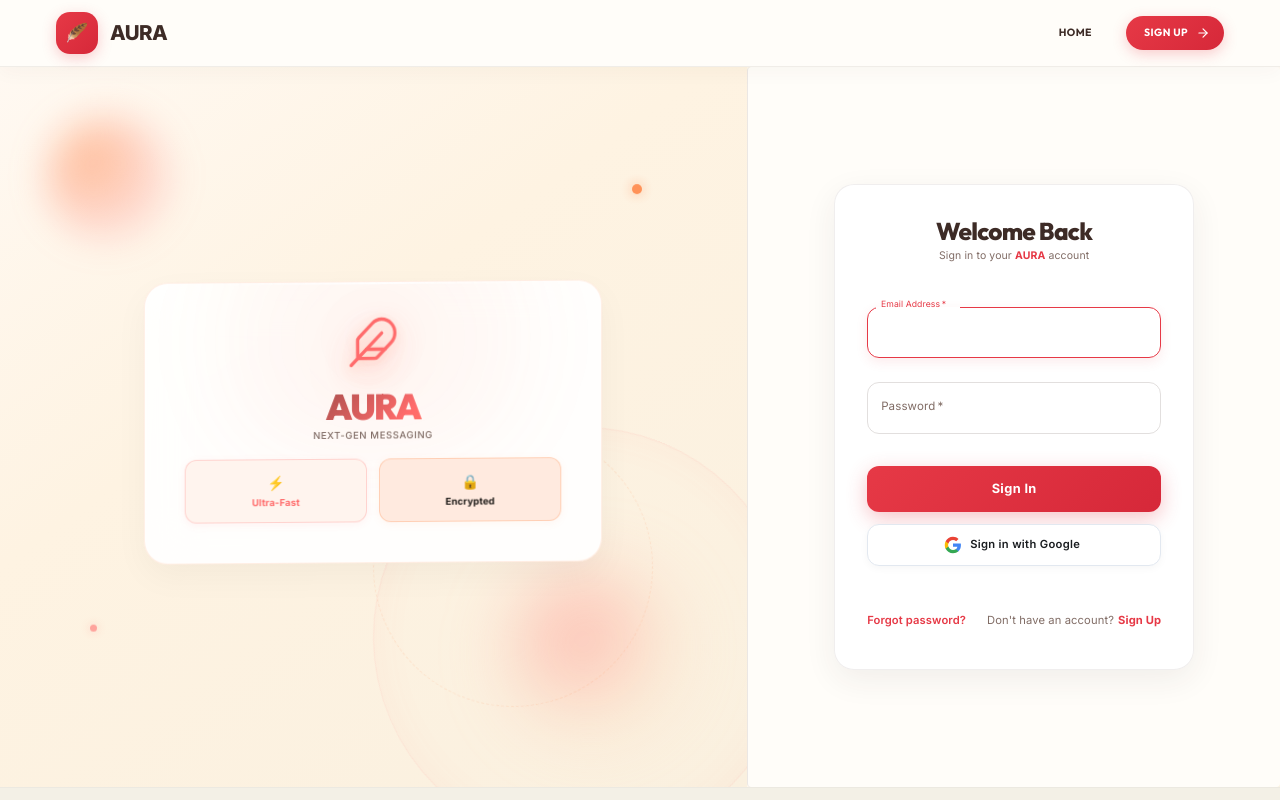
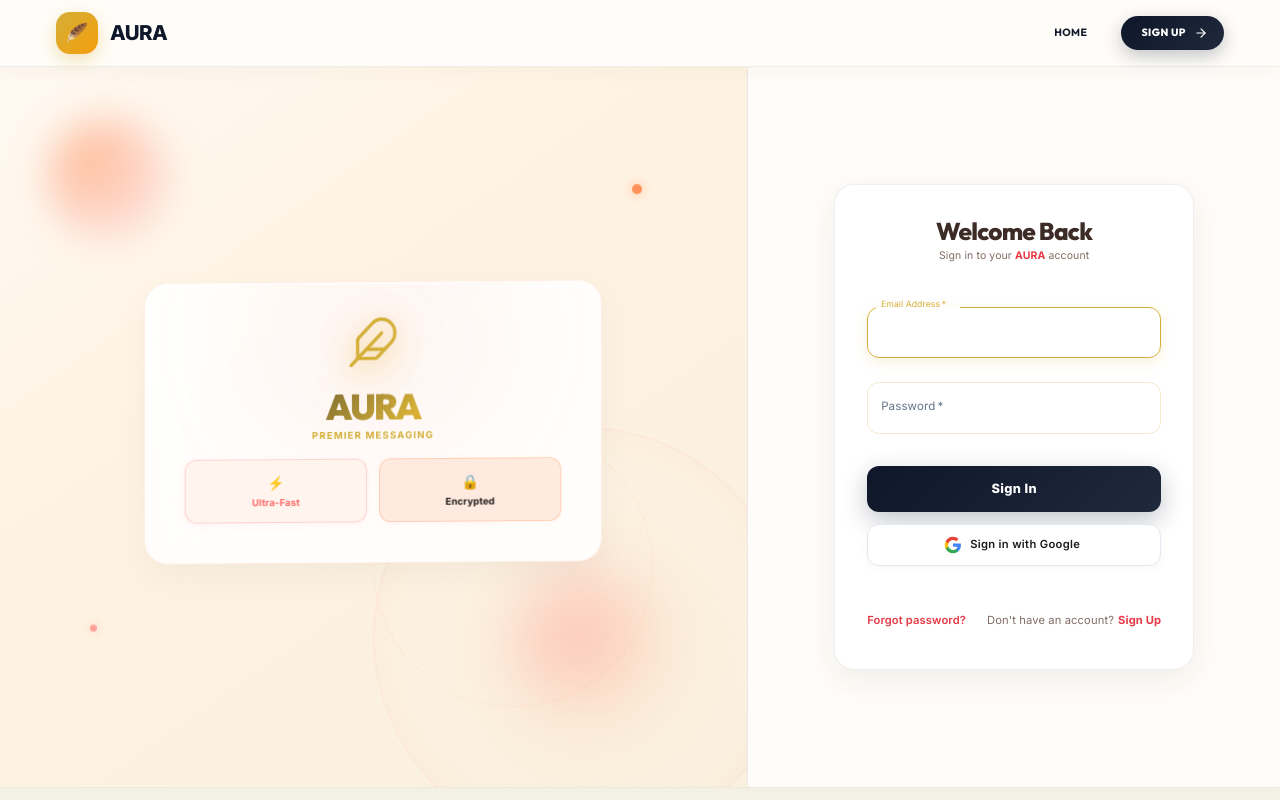
Before and after one commit to vivekgohil09/Aura, a React (Vite) app in the folder frontend/: page /login in a window 1280 px wide. Shown: the top 800 px of the page. Built offline with nearby package versions, Linux system fonts and the light colour scheme; no server answers.

Commit message:
Harmonize top Header navigation bar with Premier Gold & Obsidian theme

```diff
--- a/frontend/src/components/Header.jsx
+++ b/frontend/src/components/Header.jsx
@@ -48,11 +48,11 @@
                     width: 42,
                     height: 42,
                     borderRadius: '14px',
-                    background: 'linear-gradient(135deg, #E63946 0%, #d62839 100%)',
+                    background: 'linear-gradient(135deg, #D4AF37 0%, #F59E0B 100%)',
                     display: 'flex',
                     alignItems: 'center',
                     justifyContent: 'center',
-                    boxShadow: '0 4px 14px rgba(230, 57, 70, 0.25)'
+                    boxShadow: '0 6px 18px rgba(212, 175, 55, 0.35)'
                   }}
                 >
                   <span style={{ fontSize: '1.4rem', color: '#FFFFFF' }}>🪶</span>
@@ -64,10 +64,10 @@
                   component="span"
                   sx={{
                     fontFamily: "'Outfit', sans-serif",
-                    fontWeight: 800,
+                    fontWeight: 900,
                     fontSize: '1.6rem',
                     letterSpacing: '-0.03em',
-                    color: '#3D2B26',
+                    color: '#0F172A',
                     display: 'block',
                     lineHeight: 1
                   }}
@@ -85,7 +85,7 @@
                   to="/aura"
                   style={{
                     background: 'transparent',
-                    color: '#3D2B26',
+                    color: '#0F172A',
                     fontFamily: "'Outfit', sans-serif",
                     fontWeight: 700,
                     fontSize: '0.82rem',
@@ -107,20 +107,18 @@
                   to={isLogin ? '/signup' : '/login'}
                   endIcon={<ArrowRight size={14} />}
                   style={{
-                    background: isLogin
-                      ? 'linear-gradient(135deg, #E63946 0%, #d62839 100%)'
-                      : 'rgba(230, 57, 70, 0.08)',
-                    color: isLogin ? '#FFFFFF' : '#E63946',
-                    border: isLogin ? 'none' : '1.5px solid rgba(230, 57, 70, 0.3)',
+                    background: 'linear-gradient(135deg, #0F172A 0%, #1E293B 100%)',
+                    color: '#FFFFFF',
+                    border: 'none',
                     fontFamily: "'Outfit', sans-serif",
-                    fontWeight: 700,
+                    fontWeight: 800,
                     fontSize: '0.82rem',
                     letterSpacing: '0.04em',
                     textTransform: 'uppercase',
                     whiteSpace: 'nowrap',
-                    padding: '8px 18px',
+                    padding: '8px 20px',
                     borderRadius: '99px',
-                    boxShadow: isLogin ? '0 4px 14px rgba(230, 57, 70, 0.25)' : 'none',
+                    boxShadow: '0 6px 18px rgba(15, 23, 42, 0.25)',
                     minWidth: 0
                   }}
                 >
--- a/frontend/src/pages/LoginPage.jsx
+++ b/frontend/src/pages/LoginPage.jsx
@@ -492,11 +492,11 @@
                     alignItems: 'center',
                     justifyContent: 'center',
                     margin: '0 auto 1rem auto',
-                    filter: 'drop-shadow(0 10px 20px rgba(255, 107, 107, 0.5)) drop-shadow(0 3px 6px rgba(255, 142, 83, 0.3))',
+                    filter: 'drop-shadow(0 10px 24px rgba(212, 175, 55, 0.5)) drop-shadow(0 4px 10px rgba(245, 158, 11, 0.3))',
                     transformStyle: 'preserve-3d'
                   }}
                 >
-                  <Feather size={54} color="#FF6B6B" strokeWidth={1.5} />
+                  <Feather size={54} color="#D4AF37" strokeWidth={1.5} />
                 </motion.div>
 
                 <h1 style={{
@@ -505,12 +505,12 @@
                   marginBottom: '0.35rem',
                   fontWeight: 900,
                   fontFamily: "'Outfit', sans-serif",
-                  background: 'linear-gradient(135deg, #3D2B26 0%, #FF6B6B 60%, #FF8E53 100%)',
+                  background: 'linear-gradient(135deg, #0F172A 0%, #D4AF37 60%, #F59E0B 100%)',
                   WebkitBackgroundClip: 'text',
                   WebkitTextFillColor: 'transparent',
                   letterSpacing: '-0.05em'
                 }}>AURA</h1>
-                <p style={{ color: '#806C65', fontFamily: "'Inter', sans-serif", fontWeight: 500, fontSize: '0.75rem', marginBottom: '1.2rem', letterSpacing: '0.06em', textTransform: 'uppercase' }}>Next-Gen Messaging</p>
+                <p style={{ color: '#D4AF37', fontFamily: "'Inter', sans-serif", fontWeight: 700, fontSize: '0.75rem', marginBottom: '1.2rem', letterSpacing: '0.12em', textTransform: 'uppercase' }}>Premier Messaging</p>
 
                 <Grid container spacing={1.5} justifyContent="center">
                   <Grid item xs={6}>
@@ -659,30 +659,30 @@
                   onChange={(e) => setEmail(e.target.value)}
                   sx={{
                     '& .MuiOutlinedInput-root': {
-                      color: '#1E1B18',
+                      color: '#0F172A',
                       backgroundColor: '#FFFFFF',
                       borderRadius: '12px',
                       fontFamily: "'Inter', sans-serif",
                       fontWeight: 500,
                       '& fieldset': {
-                        borderColor: 'rgba(61, 43, 38, 0.15)',
+                        borderColor: 'rgba(212, 175, 55, 0.25)',
                         borderWidth: '1px'
                       },
                       '&:hover fieldset': {
-                        borderColor: '#E63946'
+                        borderColor: '#D4AF37'
                       },
                       '&.Mui-focused fieldset': {
-                        borderColor: '#E63946',
+                        borderColor: '#D4AF37',
                         borderWidth: '1.5px',
-                        boxShadow: '0 4px 12px rgba(230, 57, 70, 0.1)'
+                        boxShadow: '0 4px 14px rgba(212, 175, 55, 0.18)'
                       }
                     },
                     '& .MuiInputLabel-root': {
-                      color: '#806C65',
+                      color: '#64748B',
                       fontFamily: "'Inter', sans-serif",
                       fontSize: '0.9rem',
                       '&.Mui-focused': {
-                        color: '#E63946'
+                        color: '#D4AF37'
                       }
                     }
                   }}
@@ -701,30 +701,30 @@
                   onChange={(e) => setPassword(e.target.value)}
                   sx={{
                     '& .MuiOutlinedInput-root': {
-                      color: '#1E1B18',
+                      color: '#0F172A',
                       backgroundColor: '#FFFFFF',
                       borderRadius: '12px',
                       fontFamily: "'Inter', sans-serif",
                       fontWeight: 500,
                       '& fieldset': {
-                        borderColor: 'rgba(61, 43, 38, 0.15)',
+                        borderColor: 'rgba(212, 175, 55, 0.25)',
                         borderWidth: '1px'
                       },
                       '&:hover fieldset': {
-                        borderColor: '#E63946'
+                        borderColor: '#D4AF37'
                       },
                       '&.Mui-focused fieldset': {
-                        borderColor: '#E63946',
+                        borderColor: '#D4AF37',
                         borderWidth: '1.5px',
-                        boxShadow: '0 4px 12px rgba(230, 57, 70, 0.1)'
+                        boxShadow: '0 4px 14px rgba(212, 175, 55, 0.18)'
                       }
                     },
                     '& .MuiInputLabel-root': {
-                      color: '#806C65',
+                      color: '#64748B',
                       fontFamily: "'Inter', sans-serif",
                       fontSize: '0.9rem',
                       '&.Mui-focused': {
-                        color: '#E63946'
+                        color: '#D4AF37'
                       }
                     }
                   }}
@@ -733,13 +733,13 @@
                 <motion.div whileHover={{ scale: 1.02 }} whileTap={{ scale: 0.98 }}>
                   <Button
                     style={{
-                      background: 'linear-gradient(135deg, #E63946 0%, #d62839 100%)',
+                      background: 'linear-gradient(135deg, #0F172A 0%, #1E293B 100%)',
                       color: '#FFFFFF',
-                      fontWeight: 700,
+                      fontWeight: 800,
                       fontSize: '1rem',
                       padding: '12px',
                       borderRadius: '12px',
-                      boxShadow: '0 6px 20px rgba(230, 57, 70, 0.3)'
+                      boxShadow: '0 8px 24px rgba(15, 23, 42, 0.25)'
                     }}
                     type="submit"
                     fullWidth
--- a/frontend/src/pages/SignUpPage.jsx
+++ b/frontend/src/pages/SignUpPage.jsx
@@ -477,14 +477,14 @@
                     fullWidth
                     variant="contained"
                     style={{
-                      background: 'linear-gradient(135deg, #E63946 0%, #d62839 100%)',
+                      background: 'linear-gradient(135deg, #0F172A 0%, #1E293B 100%)',
                       color: '#FFFFFF',
-                      fontWeight: 700,
+                      fontWeight: 800,
                       fontFamily: "'Outfit', sans-serif",
                       fontSize: '1rem',
                       padding: '12px',
                       borderRadius: '12px',
-                      boxShadow: '0 6px 22px rgba(230, 57, 70, 0.3)',
+                      boxShadow: '0 8px 24px rgba(15, 23, 42, 0.25)',
                       textTransform: 'none'
                     }}
                     sx={{ mt: 3, mb: 2 }}
```
